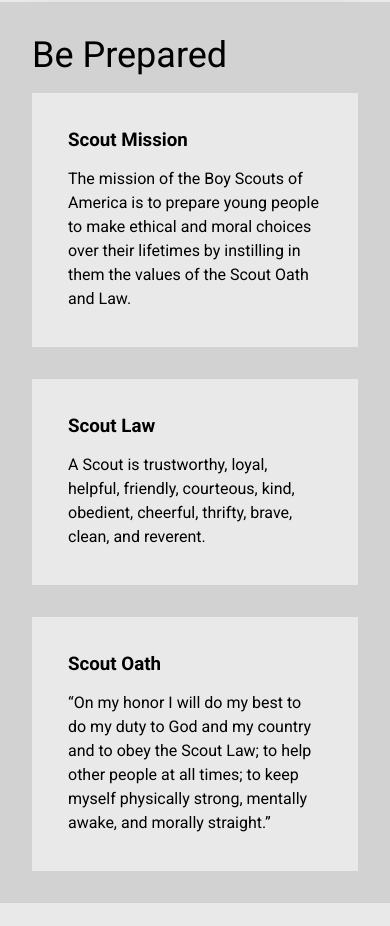
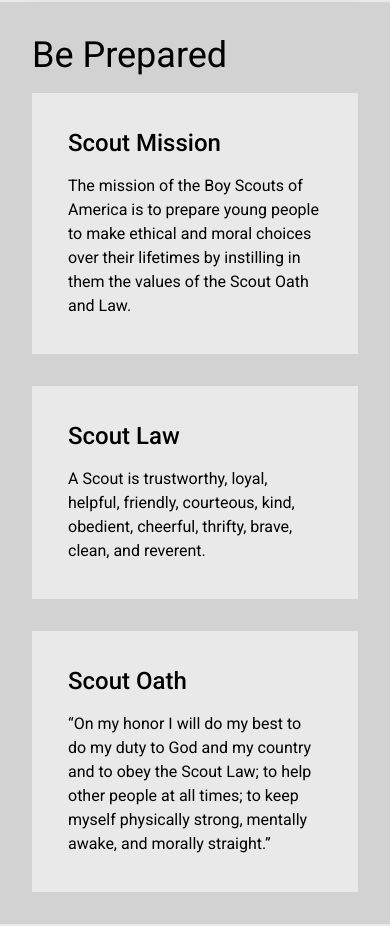
Before and after one commit to SATroop227Media/WebpageTroop227, a React (Vite) app: page / in a window 390 px wide. Shown: the part 1700-2626 px from the top of the page. Built offline with nearby package versions, Linux system fonts and the light colour scheme.

Commit message:
styled responsive typography

```diff
--- a/src/styles/global/polaroid.css
+++ b/src/styles/global/polaroid.css
@@ -13,7 +13,7 @@
     .home-intro figure img{
       width: auto;
     }
-
+/*
     .polaroid-skewed {
       transform: rotate(5deg);
       transition: all 0.35s;
@@ -23,6 +23,6 @@
       transform: rotate(0deg) !important;
       transition: all 0.35s;
     }
-
+   */
 
   }
--- a/src/styles/global/typography.css
+++ b/src/styles/global/typography.css
@@ -29,9 +29,33 @@ h2:not([class]),
     line-height: 1.2;
 }
 
+h3:not([class]),
+.h3 {
+    font-size: min(1.5rem, 10vw);
+    font-weight: 500;
+    line-height: 1.2;
+}
+
 p:not([class]),
 .p {
     font-size: min(1rem, 10vw);
     font-weight: 400;
     line-height: 1.5;
 }
+
+@media (min-width: 64rem) {
+    h2:not([class]),
+    .h2 {
+        font-size: 3rem;
+    }
+
+    h3:not([class]),
+    .h3 {
+        font-size: 1.625rem;
+    }
+
+    p:not([class]),
+    .p {
+        font-size: 1.25rem;
+    }
+}
```
